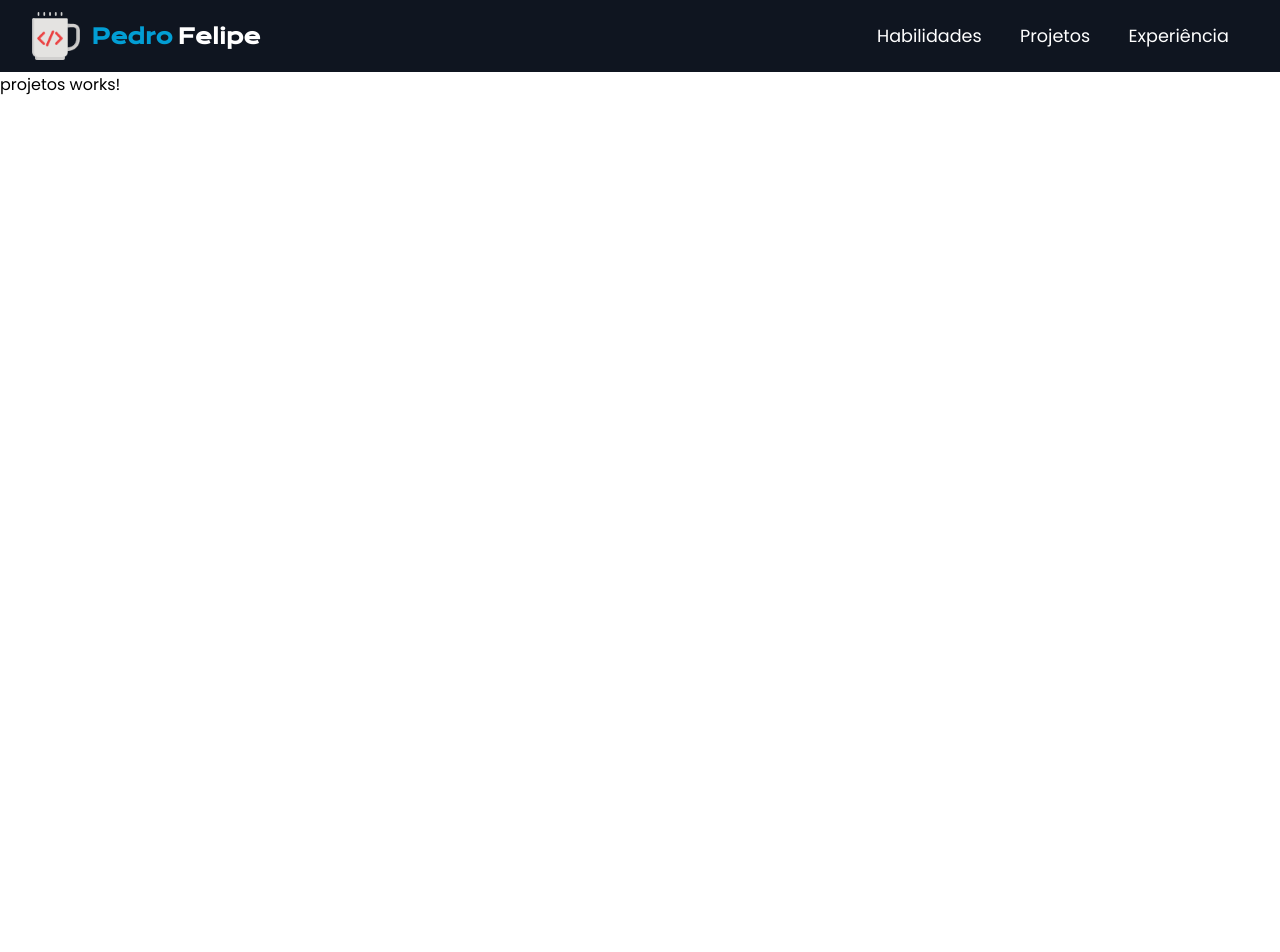
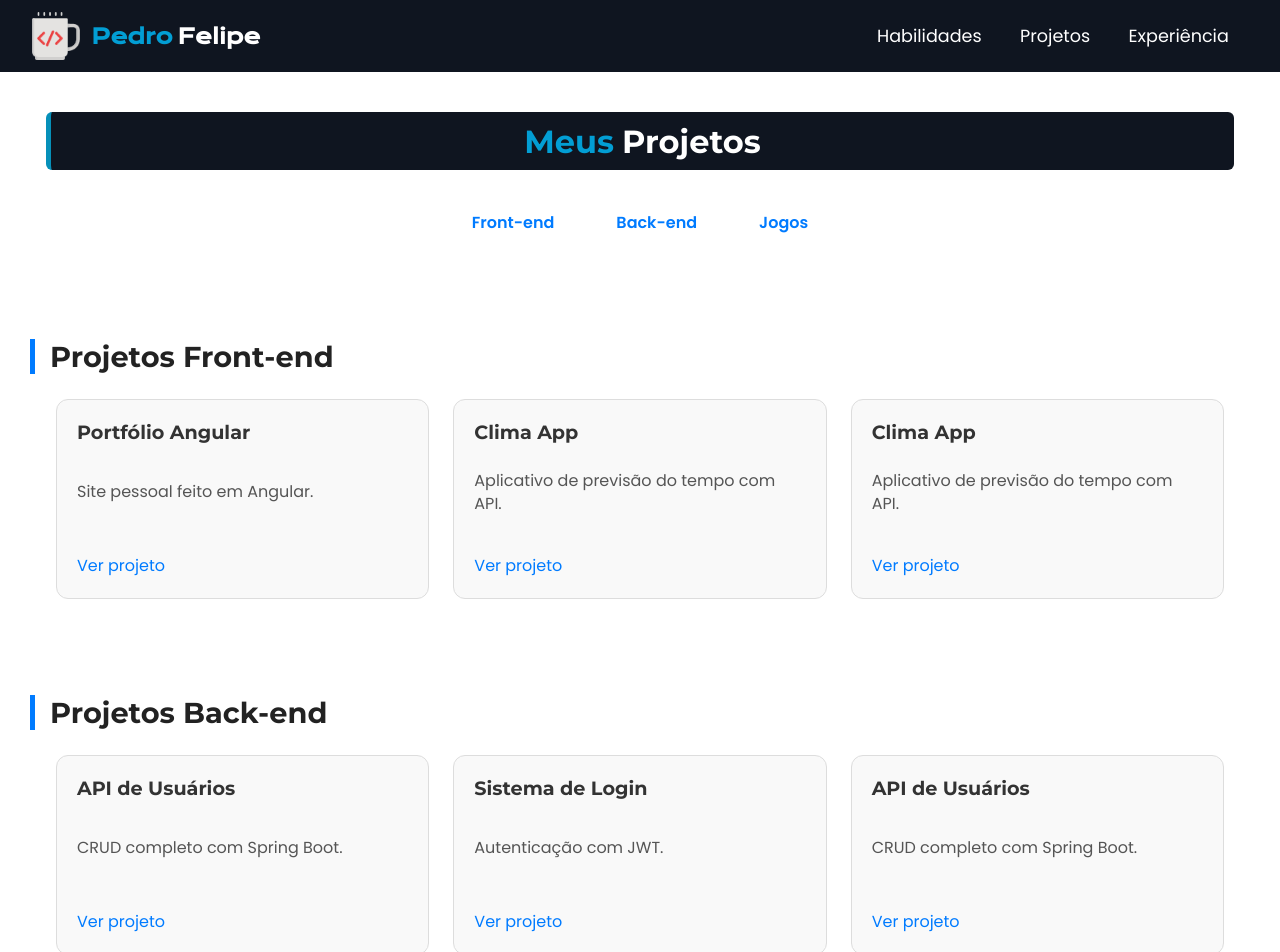
Before and after one commit to pedrofelipeot/portfolio, an Angular app: page /projetos in a window 1280 px wide. Shown: the top 952 px of the page. Before the commit the page ends 800 px from the top, so only its background shows below. Built offline with nearby package versions, Linux system fonts and the light colour scheme.

Commit message:
Ajustes nos titulos

```diff
--- a/src/app/app-routing.module.ts
+++ b/src/app/app-routing.module.ts
@@ -1,20 +1,26 @@
 import { NgModule } from '@angular/core';
-import { RouterModule, Routes } from '@angular/router';
+import { RouterModule, Routes, ExtraOptions } from '@angular/router';
 import { HabilidadesComponent } from './componentes/Habilidades/habilidades.component';
 import { ExperienciasComponent } from './componentes/Experiencias/experiencias.component';
 import { ProjetosComponent } from './componentes/Projetos/projetos.component';
 import { HomeComponent } from './componentes/Home/home.component';
 
 const routes: Routes = [
-   { path: '', component: HomeComponent }, // <-- define a rota principal
+  { path: '', component: HomeComponent },
   { path: 'habilidades', component: HabilidadesComponent },
   { path: 'projetos', component: ProjetosComponent },
   { path: 'experiencias', component: ExperienciasComponent },
-  { path: '**', redirectTo: '' } // redireciona qualquer outra rota para Home
+  { path: '**', redirectTo: '' } // sempre por último
 ];
 
+// Adiciona suporte para scroll em fragmentos (anchor) e restauração de posição
+const routerOptions: ExtraOptions = {
+  anchorScrolling: 'enabled',
+  scrollPositionRestoration: 'enabled',
+};
+
 @NgModule({
-  imports: [RouterModule.forRoot(routes)],
+  imports: [RouterModule.forRoot(routes, routerOptions)],
   exports: [RouterModule]
 })
-export class AppRoutingModule { }
+export class AppRoutingModule {}
--- a/src/app/componentes/Habilidades/habilidades.component.css
+++ b/src/app/componentes/Habilidades/habilidades.component.css
@@ -1,15 +1,13 @@
-
 /* -------------------- Títulos das seções internas -------------------- */
 .card.agrupador h2 {
   font-size: 1.6rem;
-  margin: 2rem 0 1rem;
+  margin: 4rem 1rem;
   background-color: #0f1520;
   color: #fff;
   padding: 0.6rem 1rem;
   border-left: 5px solid #0690b9;
   border-radius: 6px;
 }
-
 
 /* -------------------- Container de Cards -------------------- */
 .cards-inline {
@@ -44,6 +42,10 @@
 .card.pequeno {
   flex: 1 1 260px;
   max-width: 320px;
+  background: linear-gradient(270deg, #6a11cb, #2575fc, #6a11cb);
+  background-size: 600% 600%;
+  animation: gradienteAnimado 15s ease infinite;
+  transition: transform 0.3s ease;
 }
 
 /* -------------------- Cabeçalho do Card -------------------- */
@@ -62,49 +64,25 @@
 
 .cabecalho h3 {
   font-size: 1.2rem;
-  color: #005f73;
+  color: white;
   margin: 0;
-}
-
-.cabecalho small {
-  display: block;
-  font-size: 0.85rem;
-  color: #555;
-  margin-top: 0.2rem;
 }
 
 /* -------------------- Conteúdo do Card -------------------- */
 .card p {
   font-size: 0.95rem;
-  color: #444;
+  color: white;
   margin-bottom: 0.8rem;
   line-height: 1.4;
 }
 
 .card p em {
   font-size: 0.85rem;
-  color: #666;
+  color: white;
 }
 
 .card p em strong {
-  color: #004d40;
-}
-
-/* -------------------- Barra de Progresso (se usar) -------------------- */
-.barra {
-  background: #e0e0e0;
-  border-radius: 15px;
-  height: 12px;
-  width: 100%;
-  overflow: hidden;
-  margin-bottom: 0.5rem;
-}
-
-.progresso {
-  background: #008080;
-  height: 100%;
-  border-radius: 15px 0 0 15px;
-  transition: width 0.5s ease;
+  color: #ffffff;
 }
 
 /* -------------------- Linha do Tempo -------------------- */
@@ -152,7 +130,7 @@
   background-color: #fff;
   padding: 1rem;
   border-radius: 6px;
-  box-shadow: 0 2px 6px rgba(0,0,0,0.08);
+  box-shadow: 0 2px 6px rgba(0, 0, 0, 0.08);
 }
 
 .etapa h3 {
@@ -166,6 +144,14 @@
   color: #333;
   font-size: 0.95rem;
 }
+.divisoria {
+  border: none;
+  height: 2px;
+  background: white;
+  border-radius: 4px;
+  box-shadow: 0 0 6px rgba(0, 0, 0, 0.2);
+}
+
 
 /* -------------------- Responsividade -------------------- */
 @media (max-width: 900px) {
@@ -182,3 +168,16 @@
     font-size: 1.4rem;
   }
 }
+
+/* -------------------- Animação Gradiente -------------------- */
+@keyframes gradienteAnimado {
+  0% {
+    background-position: 0% 50%;
+  }
+  50% {
+    background-position: 100% 50%;
+  }
+  100% {
+    background-position: 0% 50%;
+  }
+}
--- a/src/app/componentes/Home/secoes/background/background.component.css
+++ b/src/app/componentes/Home/secoes/background/background.component.css
@@ -12,7 +12,9 @@
   overflow: hidden;
   z-index: -1; /* Coloquei -1 para garantir que fique abaixo de outros elementos */
 }
-
+.baixar{
+  padding-top: 4.5rem;
+}
 .colorBox {
   z-index: 1; /* <<< acima do fundo mas abaixo do menu */
   filter: brightness(1.1);
@@ -39,6 +41,7 @@
   z-index: 1; /* também acima do fundo base */
 }
 
+
 @keyframes animBack {
   0% {
     top: -60px;
--- a/src/app/componentes/Home/secoes/background/background.component.html
+++ b/src/app/componentes/Home/secoes/background/background.component.html
@@ -1,3 +1,5 @@
-<div class="bgAnimation" id="bgAnimation">
-    <div class="backgroundAmim"></div>
+<div class="baixar">
+  <div class="bgAnimation" id="bgAnimation">
+      <div class="backgroundAmim"></div>
   </div>
+</div>
--- a/src/app/componentes/Projetos/projetos.component.css
+++ b/src/app/componentes/Projetos/projetos.component.css
@@ -0,0 +1,130 @@
+/* Container principal com padding-top para evitar sobreposição com o menu fixo */
+.container {
+  margin: auto;
+  padding: 5rem 30px 40px; /* 5rem para compensar a altura do menu */
+  font-family: Arial, sans-serif;
+}
+
+/* Título principal */
+#titulo {
+  text-align: center;
+  font-size: 2rem;
+  margin: 2rem 1rem;
+  background-color: #0f1520;
+  color: #fff;
+  padding: 0.6rem 1rem;
+  border-left: 5px solid #0690b9;
+  border-radius: 6px;
+}
+
+/* Menu horizontal com espaçamento e responsividade */
+.menu {
+  display: flex;
+  justify-content: center;
+  gap: 30px;
+  margin-bottom: 40px;
+  flex-wrap: wrap;
+}
+
+.menu a {
+  text-decoration: none;
+  color: #007BFF;
+  font-weight: bold;
+  padding: 8px 16px;
+  border-radius: 6px;
+  transition: background-color 0.2s ease, color 0.2s ease;
+}
+
+.menu a:hover {
+  background-color: rgba(0, 123, 255, 0.1);
+  text-decoration: underline;
+  color: #0056b3;
+}
+
+/* Seções com espaçamento vertical */
+.sessao {
+  margin-top: 6rem;
+}
+
+/* Título das seções */
+.sessao-titulo {
+  font-size: 1.8rem;
+  color: #222;
+  margin-bottom: 25px;
+  border-left: 5px solid #007BFF;
+  padding-left: 15px;
+}
+
+/* Grade de cards responsiva */
+.cards {
+  display: grid;
+  grid-template-columns: repeat(auto-fit, minmax(260px, 1fr));
+  gap: 24px;
+  max-width: 1200px;
+  margin: 0 auto;
+  padding: 0 16px;
+}
+
+/* Estilo dos cards */
+.card {
+  background: #f9f9f9;
+  padding: 20px;
+  border-radius: 12px;
+  border: 1px solid #ddd;
+  min-height: 200px;
+  display: flex;
+  flex-direction: column;
+  justify-content: space-between;
+  transition: transform 0.3s ease, box-shadow 0.3s ease;
+}
+
+.card:hover {
+  transform: scale(1.03);
+  box-shadow: 0 8px 16px rgba(0, 123, 255, 0.1);
+}
+
+.card h3 {
+  margin-top: 0;
+  font-size: 1.2rem;
+  color: #333;
+}
+
+.card p {
+  margin: 8px 0;
+  color: #555;
+  line-height: 1.4;
+}
+
+.card a {
+  display: inline-block;
+  margin-top: 12px;
+  color: #007BFF;
+  text-decoration: none;
+  font-weight: 500;
+  transition: color 0.2s ease;
+}
+
+.card a:hover {
+  text-decoration: underline;
+  color: #0056b3;
+}
+
+/* Responsividade adicional para telas muito pequenas */
+@media (max-width: 480px) {
+  #titulo {
+    font-size: 1.5rem;
+    padding: 0.5rem;
+  }
+
+  .sessao-titulo {
+    font-size: 1.5rem;
+  }
+
+  .menu {
+    gap: 16px;
+  }
+
+  .card {
+    padding: 16px;
+  }
+}
--- a/src/app/componentes/Projetos/projetos.component.html
+++ b/src/app/componentes/Projetos/projetos.component.html
@@ -1 +1,71 @@
-<p>projetos works!</p>
+<div class="container">
+  <h2 id="titulo"><span class="titulo-azul">Meus</span> <span class="titulo-branco">Projetos</span></h2>
+
+  <nav class="menu">
+    <!-- Usar routerLink com fragment para navegação dentro da página -->
+    <a [routerLink]="[]" fragment="frontend">Front-end</a>
+    <a [routerLink]="[]" fragment="backend">Back-end</a>
+    <a [routerLink]="[]" fragment="jogos">Jogos</a>
+  </nav>
+
+  <!-- Sessão: Front-end -->
+  <section id="frontend" class="sessao">
+    <h2 class="sessao-titulo">Projetos Front-end</h2>
+    <div class="cards">
+      <div class="card">
+        <h3>Portfólio Angular</h3>
+        <p>Site pessoal feito em Angular.</p>
+        <a href="#" target="_blank" rel="noopener noreferrer">Ver projeto</a>
+      </div>
+      <div class="card">
+        <h3>Clima App</h3>
+        <p>Aplicativo de previsão do tempo com API.</p>
+        <a href="#" target="_blank" rel="noopener noreferrer">Ver projeto</a>
+      </div>
+      <div class="card">
+        <h3>Clima App</h3>
+        <p>Aplicativo de previsão do tempo com API.</p>
+        <a href="#" target="_blank" rel="noopener noreferrer">Ver projeto</a>
+      </div>
+    </div>
+  </section>
+
+  <!-- Sessão: Back-end -->
+  <section id="backend" class="sessao">
+    <h2 class="sessao-titulo">Projetos Back-end</h2>
+    <div class="cards">
+      <div class="card">
+        <h3>API de Usuários</h3>
+        <p>CRUD completo com Spring Boot.</p>
+        <a href="#" target="_blank" rel="noopener noreferrer">Ver projeto</a>
+      </div>
+      <div class="card">
+        <h3>Sistema de Login</h3>
+        <p>Autenticação com JWT.</p>
+        <a href="#" target="_blank" rel="noopener noreferrer">Ver projeto</a>
+      </div>
+       <div class="card">
+        <h3>API de Usuários</h3>
+        <p>CRUD completo com Spring Boot.</p>
+        <a href="#" target="_blank" rel="noopener noreferrer">Ver projeto</a>
+      </div>
+    </div>
+  </section>
+
+  <!-- Sessão: Jogos -->
+  <section id="jogos" class="sessao">
+    <h2 class="sessao-titulo">Projetos de Jogos</h2>
+    <div class="cards">
+      <div class="card">
+        <h3>Jogo da Velha</h3>
+        <p>Feito em Java com Swing.</p>
+        <a href="#" target="_blank" rel="noopener noreferrer">Ver projeto</a>
+      </div>
+      <div class="card">
+        <h3>Pong</h3>
+        <p>Jogo criado com Processing.</p>
+        <a href="#" target="_blank" rel="noopener noreferrer">Ver projeto</a>
+      </div>
+    </div>
+  </section>
+</div>
--- a/src/app/componentes/Projetos/projetos.component.ts
+++ b/src/app/componentes/Projetos/projetos.component.ts
@@ -1,4 +1,5 @@
 import { Component } from '@angular/core';
+import { ActivatedRoute } from '@angular/router';
 
 @Component({
   selector: 'app-projetos',
@@ -7,5 +8,20 @@ import { Component } from '@angular/core';
   styleUrl: './projetos.component.css'
 })
 export class ProjetosComponent {
+constructor(private route: ActivatedRoute) {}
 
+  ngAfterViewInit() {
+    this.route.fragment.subscribe(fragment => {
+      if (fragment) {
+        setTimeout(() => {  // timeout para garantir que o DOM já atualizou
+          const element = document.getElementById(fragment);
+          if (element) {
+            const yOffset = -80; // altura do seu menu fixo em px (ajuste aqui)
+            const y = element.getBoundingClientRect().top + window.pageYOffset + yOffset;
+            window.scrollTo({ top: y, behavior: 'smooth' });
+          }
+        }, 50);
+      }
+    });
+  }
 }
--- a/src/styles.css
+++ b/src/styles.css
@@ -25,6 +25,3 @@ p, a{
   margin-left: 8px;
  color: white;
 }
-main {
-  padding-top: 4.5rem; /* espaço para o menu fixo */
-}
```
Also changed, not shown: src/app/componentes/Habilidades/habilidades.component.html (+11 -4 lines), src/assets/java.png, src/assets/javascript.png.
